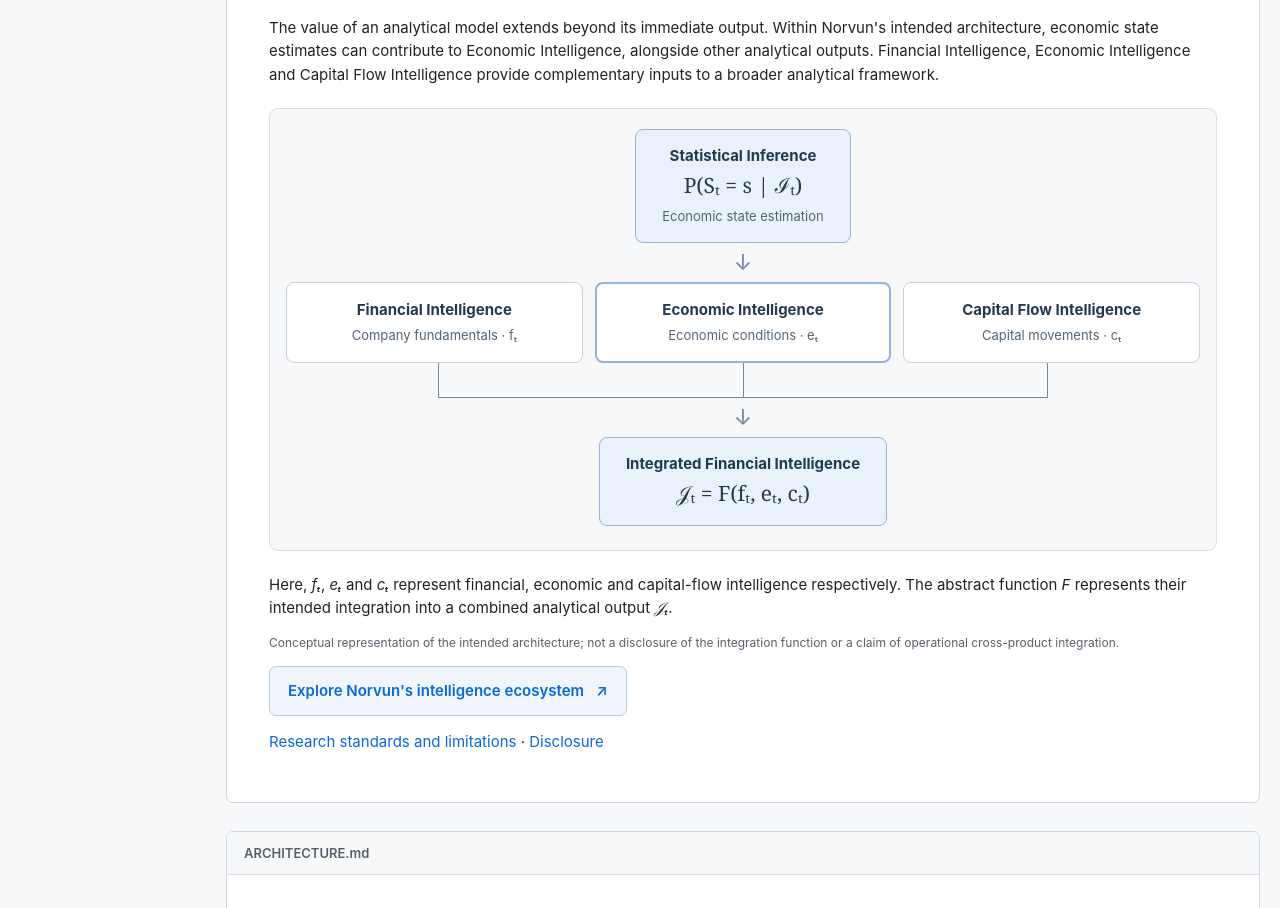
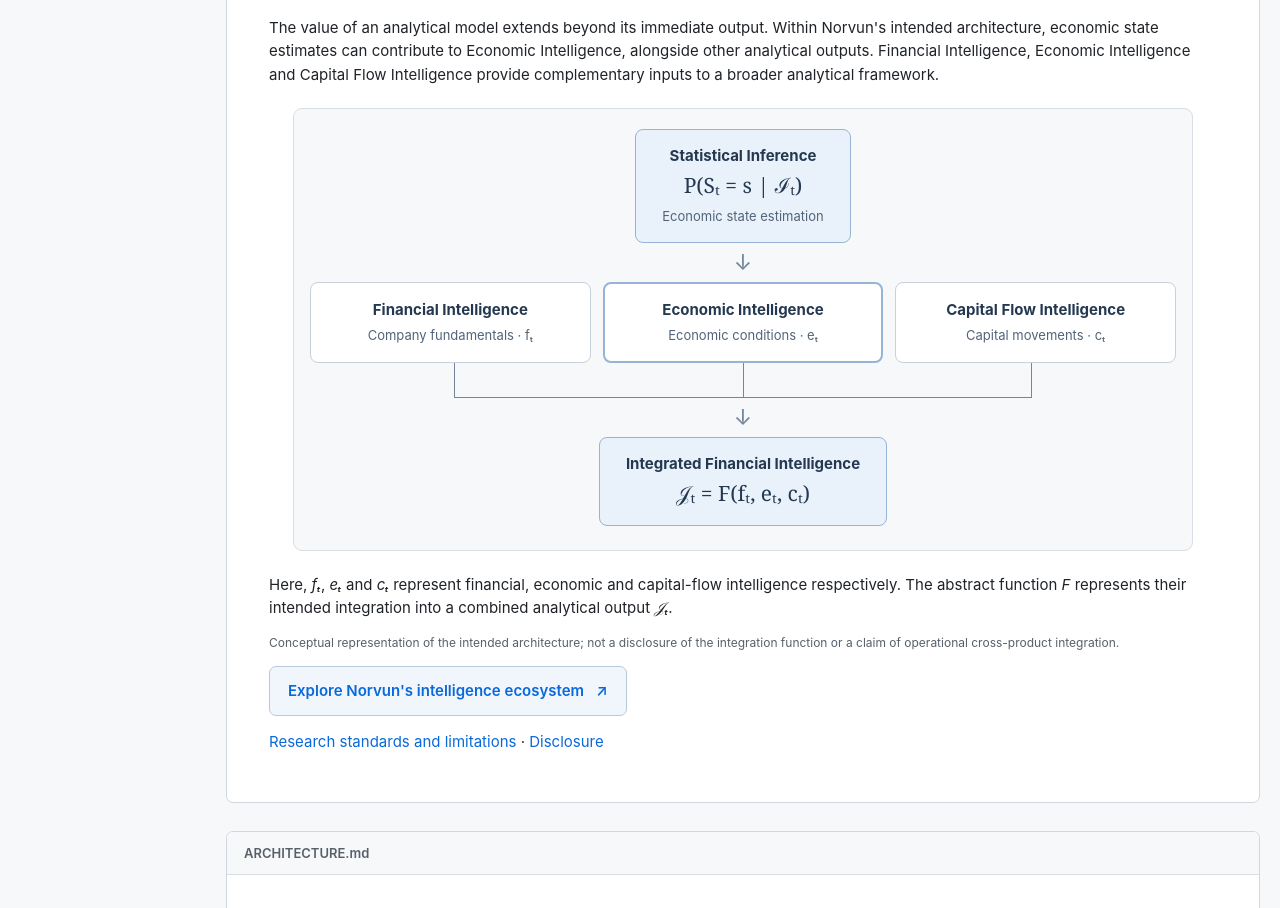
Before and after one commit to noahlillebaek/norvun-public, a plain HTML site: page index.html in a window 1280 px wide. Shown: the part 4142-5050 px from the top of the page. Drawn offline with Linux system fonts and the light colour scheme.

Commit message:
Center connected intelligence diagram

```diff
--- a/index.html
+++ b/index.html
@@ -24,7 +24,7 @@ header{padding-inline:max(20px,calc((100vw - 1440px)/2 + 20px))}
 
 
 /* Conceptual integrated intelligence diagram */
-.connected-flow{padding:20px 16px 24px;background:#f6f8fa;border:1px solid #d8dee4;border-radius:9px;margin:22px 0;text-align:center}
+.connected-flow{width:100%;max-width:900px;padding:20px 16px 24px;background:#f6f8fa;border:1px solid #d8dee4;border-radius:9px;margin:22px auto;text-align:center}
 .flow-node{background:white;border:1px solid #c7d0db;border-radius:8px;padding:16px 10px;min-width:0;display:flex;flex-direction:column;gap:5px;justify-content:center;align-items:center}
 .flow-node strong{font-size:15px;line-height:1.35;color:#243950}
 .flow-node small{font-size:13px;color:#526477}
```
Also changed, not shown: 1 other file.
